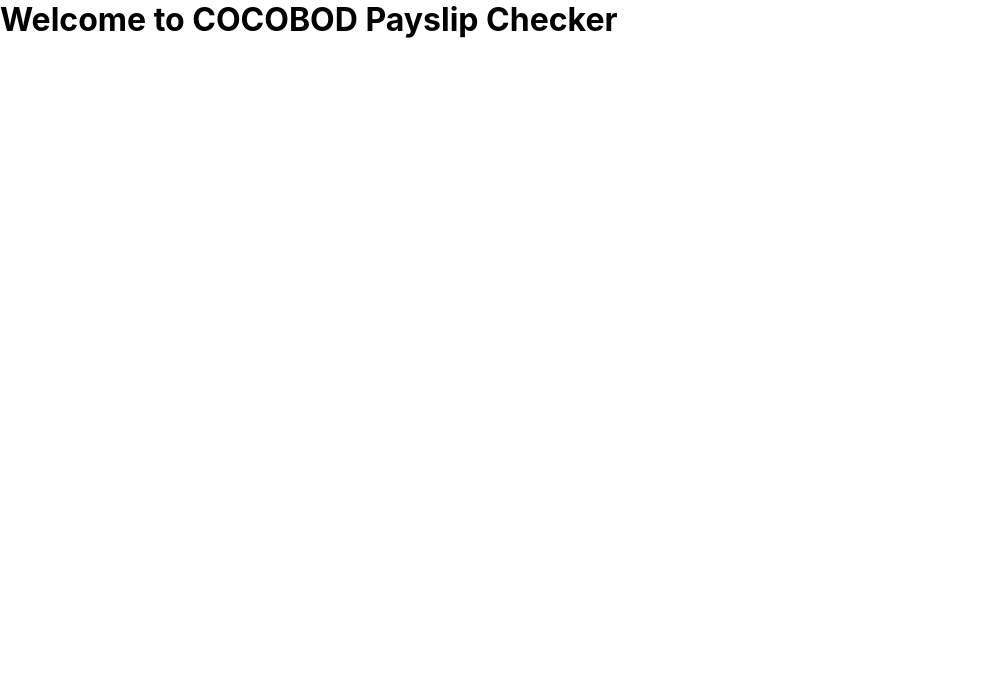
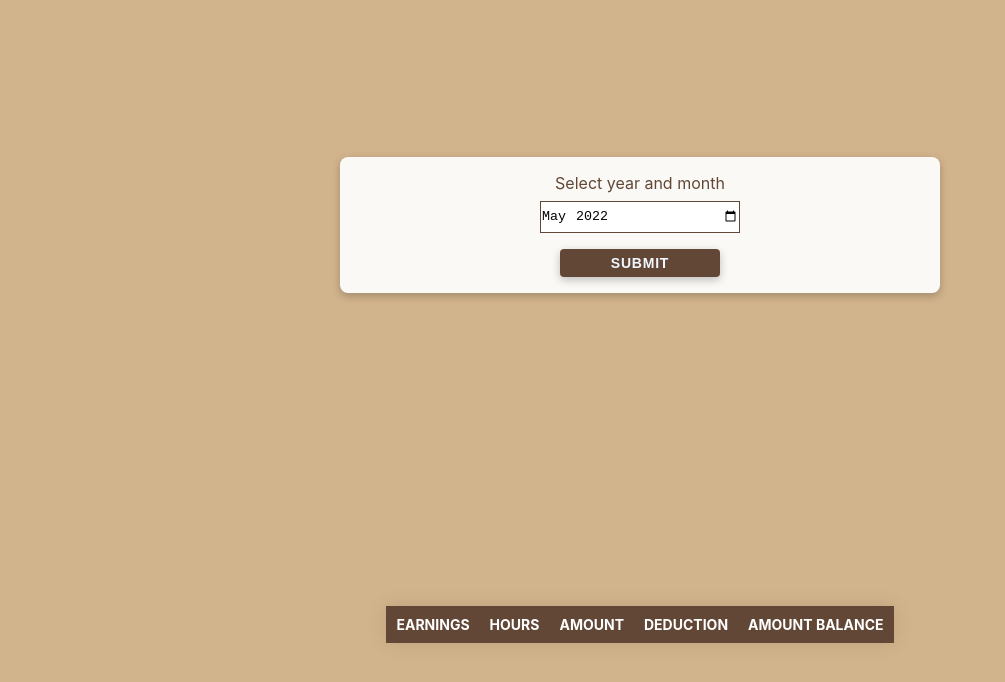
Before and after one commit to benjamin-nartey/payslip, a React (Create React App) app in the folder payslip/: page /check-payslip in a window 1280 px wide. Shown: the top 682 px of the page, without its empty margins (0-1005 px from the left). Built offline with nearby package versions, Linux system fonts and the light colour scheme.

Commit message:
added react table to hold generated payslip date

```diff
--- a/payslip/package.json
+++ b/payslip/package.json
@@ -13,6 +13,7 @@
     "react-scripts": "5.0.1",
     "react-select": "^5.7.0",
     "react-spinners": "^0.13.8",
+    "react-table": "^7.8.0",
     "web-vitals": "^2.1.4"
   },
   "scripts": {
--- a/payslip/src/components/login/login.component.jsx
+++ b/payslip/src/components/login/login.component.jsx
@@ -25,6 +25,8 @@
   const [email, setEmail] = useState(null);
   const [loading, setLoading] = useState(false);
   const [mainLoading, setMainLoading] = useState(false);
+  const [employee_id, setEmployee_id] = useState(null);
+  const [connection, setConnection] = useState(null);
   // const [checkToken, setCheckToken] = useState(null)
   const navigate = useNavigate();
 
@@ -33,7 +35,7 @@
     if (getToken) {
       navigate("/check-payslip");
     }
-  }, []);
+  }, [navigate]);
 
   const buttonState = {
     button: "generateToken",
@@ -56,6 +58,8 @@
 
         setEmail(email);
         setToken(token);
+        setEmployee_id(staff_number);
+        setConnection(subsidiary);
         if (token) {
           setLoading(false);
         }
@@ -109,6 +113,8 @@
         if (responseData.data?.success) {
           setMainLoading(true);
           localStorage.setItem("token", JSON.stringify(token));
+          localStorage.setItem("employee_id", JSON.stringify(employee_id));
+          localStorage.setItem("connection", JSON.stringify(connection));
           const navigateHandle = setTimeout(() => {
             navigate("/check-payslip");
             clearTimeout(navigateHandle);
@@ -141,6 +147,7 @@
   console.log(formFields);
 
   console.log(email, token);
+  console.log(employee_id, connection);
 
   return (
     <>
--- /dev/null
+++ b/payslip/src/components/payslip-data-table/payslip-data-table.component.jsx
@@ -0,0 +1,69 @@
+import "./payslip-data-table.styles.css";
+import { useTable } from "react-table";
+import { useMemo } from "react";
+const PayslipDataTable = ({ data }) => {
+  useMemo(() => data, []);
+  const columns = useMemo(
+    () => [
+      {
+        Header: "EARNINGS",
+        accessor: "Earning_Name",
+      },
+      {
+        Header: "HOURS",
+        accessor: "Hours",
+      },
+
+      {
+        Header: "AMOUNT",
+        accessor: "Earning_Amount",
+      },
+      {
+        Header: "DEDUCTION",
+        accessor: "Deduction_Name",
+      },
+      {
+        Header: "AMOUNT BALANCE",
+        accessor: "Deduction_Amount",
+      },
+    ],
+    []
+  );
+
+  const { getTableProps, getTableBodyProps, headerGroups, rows, prepareRow } =
+    useTable({ columns, data });
+
+  return (
+    <div>
+      <div className="container">
+        <table {...getTableProps()}>
+          <thead>
+            {headerGroups.map((headerGroup) => (
+              <tr {...headerGroup.getHeaderGroupProps()}>
+                {headerGroup.headers.map((column) => (
+                  <th {...column.getHeaderProps()}>
+                    {column.render("Header")}
+                  </th>
+                ))}
+              </tr>
+            ))}
+          </thead>
+          <tbody {...getTableBodyProps()}>
+            {rows.map((row) => {
+              prepareRow(row);
+              return (
+                <tr {...row.getRowProps()}>
+                  {row.cells.map((cell) => (
+                    <td {...cell.getCellProps()}> {cell.render("Cell")} </td>
+                  ))}
+                </tr>
+              );
+            })}
+          </tbody>
+        </table>
+      </div>
+    </div>
+  );
+};
+
+export default PayslipDataTable;
--- /dev/null
+++ b/payslip/src/components/payslip-data-table/payslip-data-table.styles.css
@@ -0,0 +1,46 @@
+.container {
+  /* max-height: 600px; */
+  /* overflow-y: scroll; */
+}
+table {
+  width: auto;
+  height: auto;
+  border-collapse: collapse;
+  overflow: hidden;
+  box-shadow: 0 0 20px rgba(0, 0, 0, 0.1);
+  font-size: 14px;
+}
+th,
+td {
+  padding: 10px;
+  background-color: rgba(255, 255, 255, 0.2);
+}
+td {
+  color: #000;
+}
+
+th {
+  color: #fff;
+}
+th {
+  text-align: left;
+}
+thead th {
+  background-color: #624736;
+}
+tbody tr:nth-child(2n) {
+  background-color: rgba(255, 255, 255, 0.3);
+}
+tbody td {
+  position: relative;
+}
+tbody td:hover:before {
+  content: "";
+  position: absolute;
+  left: 0;
+  right: 0;
+  top: -9999px;
+  bottom: -9999px;
+  background-color: rgba(255, 255, 255, 0.2);
+  z-index: -1;
+}
--- a/payslip/src/routes/check-payslip/check-payslip.component.jsx
+++ b/payslip/src/routes/check-payslip/check-payslip.component.jsx
@@ -1,11 +1,106 @@
+import { useState } from "react";
+import { useEffect } from "react";
 import "./check-payslip.styles.css";
+import api from "../../api/axios";
+import PayslipDataTable from "../../components/payslip-data-table/payslip-data-table.component";
+// const setCurrentMonthAndYear = () => {
+//   const now = new Date();
+//   const month = `${now.getMonth()}`.padStart(2, "0");
+//   const year = now.getFullYear();
+
+//   return `"${year}-${month}"`;
+// };
+
+const defaultFormFields = {
+  payslip_date: "",
+};
 
 const CheckPayslip = () => {
+  const [formFields, setFormFields] = useState(defaultFormFields);
+  const [token, setToken] = useState("");
+  const [employee_id, setEmployee_id] = useState("");
+  const [connection, setConnection] = useState("");
+  const [year, setYear] = useState("");
+  const [month, setMonth] = useState("");
+  const [data, setData] = useState([]);
+
+  const { paylip_date } = formFields;
+
+  useEffect(() => {
+    setYear(formFields.payslip_date.slice(0, 4));
+    setMonth(formFields.payslip_date.slice(5));
+    console.log(month);
+    console.log(year);
+  }, [formFields, month, year]);
+
+  useEffect(() => {
+    const getEmployeeToken = JSON.parse(localStorage.getItem("token"));
+    setToken(getEmployeeToken);
+    const getEmployee_id = JSON.parse(localStorage.getItem("employee_id"));
+    setEmployee_id(getEmployee_id);
+    const getConnection = JSON.parse(localStorage.getItem("connection"));
+    setConnection(getConnection);
+    console.log(employee_id, connection);
+  }, [employee_id, connection, token]);
+
+  const handleSubmit = async (event) => {
+    event.preventDefault();
+
+    const checkPayslipParams = { employee_id, month, year, connection };
+
+    try {
+      const response = await api.post("/check", checkPayslipParams, {
+        headers: {
+          Authorization: `Bearer ${token}`,
+        },
+      });
+
+      if (response.data) {
+        setData(response.data?.message?.payslips);
+        console.table(response.data.message.payslips);
+      }
+    } catch (error) {
+      switch (error.code) {
+        case "ERR_NETWORK":
+          alert("Network Error, check internet connection");
+          break;
+        default:
+          console.log(error);
+      }
+    }
+  };
+
+  const handleChange = (event) => {
+    const { name, value } = event.target;
+
+    setFormFields({ ...formFields, [name]: value });
+  };
+
+  console.log(formFields);
+  // const [pString, setpString] = useState("");
+  // useEffect(() => {
+  //   setpString(setCurrentMonthAndYear());
+  //   console.log(pString);
+  // }, [pString]);
   return (
     <div className="check-payslip-container">
-      <div>
-        <h1>Welcome to COCOBOD Payslip Checker</h1>
+      <div className="date-picker-container">
+        <span>Select year and month</span>
+        <form onSubmit={handleSubmit}>
+          <input
+            type="month"
+            id="payslipDate"
+            name="payslip_date"
+            value={paylip_date}
+            min="1995-03"
+            defaultValue="2022-05"
+            // max="2023-01"
+            onChange={handleChange}
+          />
+          <button>Submit</button>
+        </form>
       </div>
+      <PayslipDataTable data={data} />
     </div>
   );
 };
--- a/payslip/src/routes/check-payslip/check-payslip.styles.css
+++ b/payslip/src/routes/check-payslip/check-payslip.styles.css
@@ -0,0 +1,59 @@
+.check-payslip-container {
+  width: 100vw;
+  height: 100vh;
+  display: grid;
+  place-items: center;
+  background-image: linear-gradient(
+    to right bottom,
+    rgba(210, 180, 140, 6),
+    rgba(210, 180, 140, 9)
+  );
+}
+.date-picker-container {
+  width: 600px;
+  padding: 1rem;
+  background-color: #faf9f6;
+  box-shadow: rgba(0, 0, 0, 0.24) 0px 3px 8px;
+  border-radius: 1vmin;
+  display: grid;
+  place-items: center;
+}
+
+.date-picker-container span {
+  font-size: medium;
+  font-weight: 400;
+  color: #624736;
+  display: inline-block;
+  margin-bottom: 0.5rem;
+}
+
+.date-picker-container form {
+  display: flex;
+  flex-direction: column;
+  padding: 0 0.5rem;
+  align-items: center;
+  justify-content: center;
+}
+
+.date-picker-container form input {
+  width: 200px;
+  height: 2rem;
+  border: 1px solid #624736;
+  margin-bottom: 1rem;
+}
+
+.date-picker-container form button {
+  width: 10rem;
+  padding: 6px 0;
+  border: none;
+  outline: none;
+  background-color: #624736;
+  color: aliceblue;
+  font-size: 14px;
+  text-transform: uppercase;
+  border-radius: 0.5vmin;
+  font-weight: 700;
+  letter-spacing: 0.1ch;
+  cursor: pointer;
+  box-shadow: rgba(0, 0, 0, 0.24) 0px 3px 8px;
+}
```
Also changed, not shown: payslip/src/assets/Asset 2svghero.svg, 1 other file (tests, documents, lock files or other folders).
